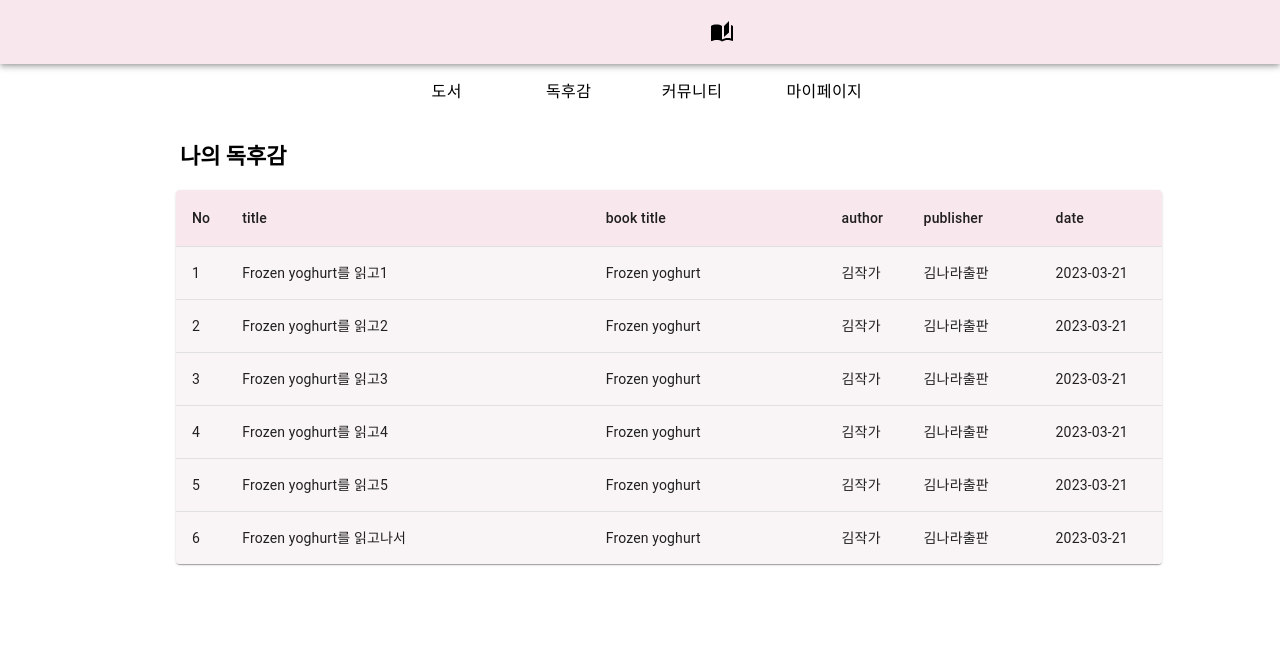
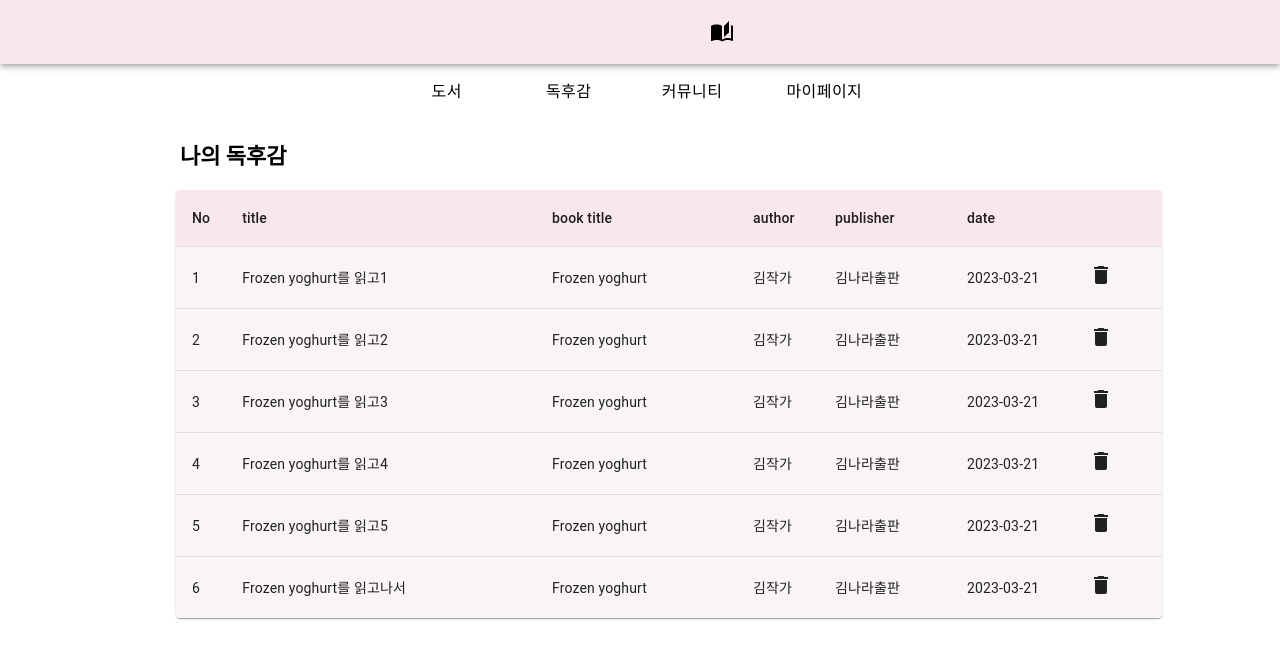
Before and after one commit to KimJeongMin2/SEBook_front, a React (Create React App) app: page /MyBookReport in a window 1280 px wide. Shown: the top 658 px of the page. Built offline with nearby package versions, Linux system fonts and the light colour scheme.

Commit message:
나의 독후감 삭제버튼 추가

```diff
--- a/src/components/MyBookReport.js
+++ b/src/components/MyBookReport.js
@@ -13,7 +13,7 @@ import TableContainer from "@mui/material/TableContainer";
 import TableHead from "@mui/material/TableHead";
 import TableRow from "@mui/material/TableRow";
 import Paper from "@mui/material/Paper";
-
+import DeleteIcon from "@mui/icons-material/Delete";
 import Pagination from "@mui/material/Pagination";
 import Stack from "@mui/material/Stack";
 import Button from '@mui/material/Button';
@@ -118,6 +118,7 @@ function MyBookReport() {
                                 <TableCell style={{ width: '50px' }}>author</TableCell>
                                 <TableCell style={{ width: '100px' }}>publisher</TableCell>
                                 <TableCell style={{ width: '90px' }}>date</TableCell>
+                                <TableCell></TableCell>
                             </TableRow>
                         </TableHead>
                         <TableBody style={{ backgroundColor: "#F9F5F6" }}>
@@ -137,6 +138,7 @@ function MyBookReport() {
                                     <TableCell>{row.author}</TableCell>
                                     <TableCell>{row.publisher}</TableCell>
                                     <TableCell>{row.date}</TableCell>
+                                    <TableCell><DeleteIcon /></TableCell>
                                 </TableRow>
                             ))}
                         </TableBody>
```
